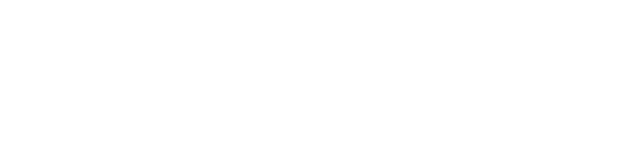
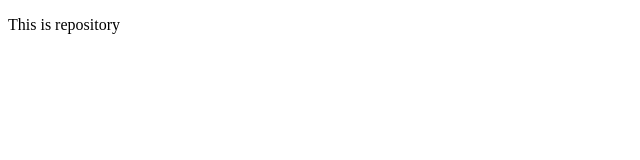
Before and after one commit to AhsanAkbar252/react_practice, a plain HTML site: page index.html in a window 1280 px wide. Shown: the whole page, without its empty margins (0-640 px from the left). Drawn offline with Linux system fonts and the light colour scheme.

Commit message:
third commit

```diff
--- a/index.html
+++ b/index.html
@@ -4,6 +4,7 @@
 	<title>Index</title>
 </head>
 <body>
+	<p>This is repository</p>
 
 </body>
 </html>
```
